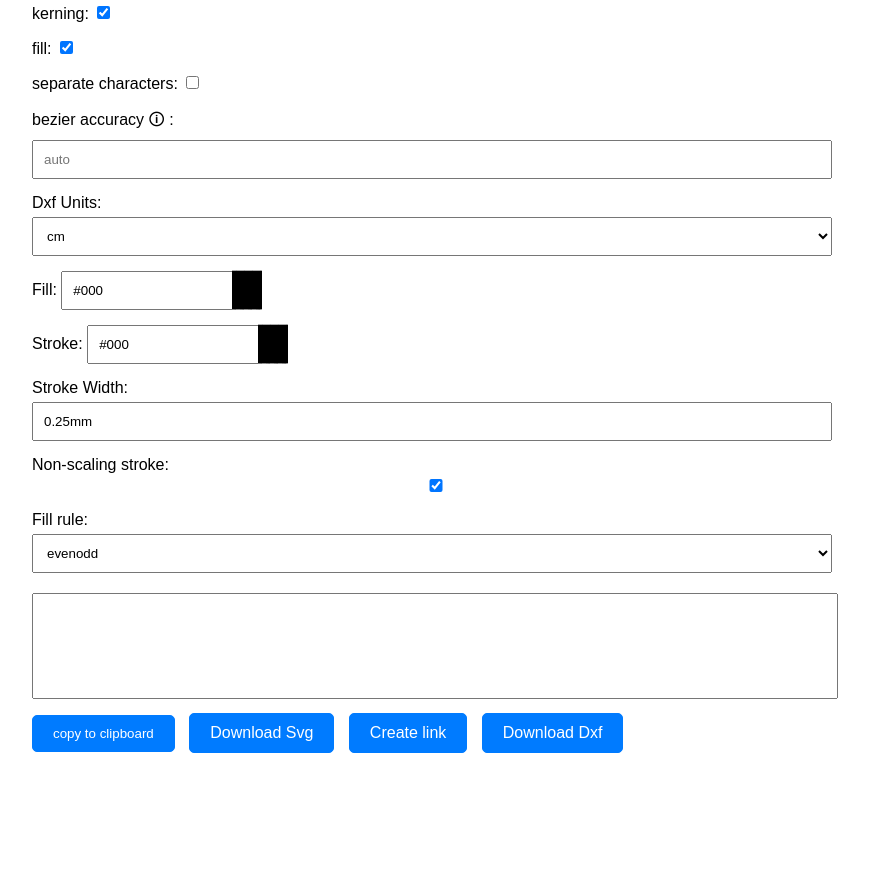
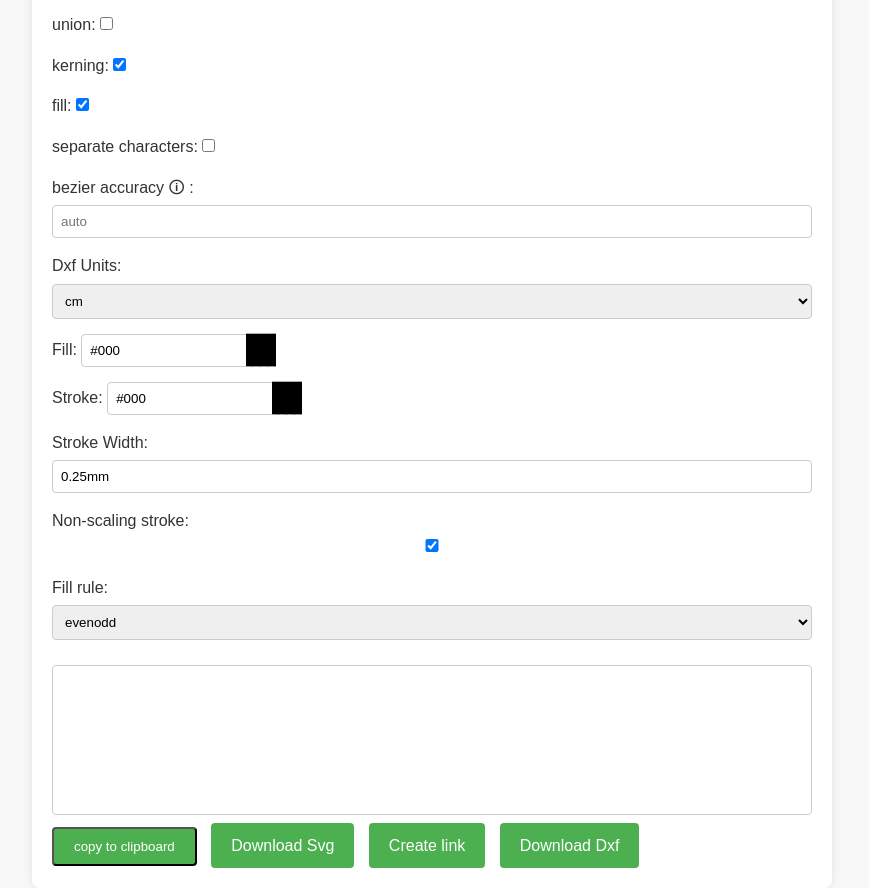
Before and after one commit to theriturajps/Text-To-SVG-Convertor, a website with bundled scripts: page index.html in a window 1280 px wide. Shown: the part 545-1433 px from the top of the page, without its empty margins (208-1077 px from the left). Before the commit the page ends 1318 px from the top, so only its background shows below. Built offline with nearby package versions, Linux system fonts and the light colour scheme; no server answers.

Commit message:
Update index.css

```diff
--- a/index.css
+++ b/index.css
@@ -1,67 +1,97 @@
-body {
-    font-family: 'Arial', sans-serif;
+/* Reset some default styles */
+html, body, h1, h2, h3, p, div, select, input, textarea, button {
   margin: 0;
   padding: 0;
   box-sizing: border-box;
 }
 
+body {
+  font-family: 'Arial', sans-serif;
+  background-color: #f8f8f8;
+  color: #333;
+  line-height: 1.6;
+}
+
+/* Header Styles */
 h1 {
   text-align: center;
+  margin: 20px 0;
 }
 
+/* Main Content Styles */
 main {
   max-width: 800px;
   margin: 0 auto;
-    padding: 20px;
 }
 
+.content {
+  background-color: #fff;
+  padding: 20px;
+  border-radius: 8px;
+  box-shadow: 0 0 10px rgba(0, 0, 0, 0.1);
+}
+
+/* Input Styles */
 .input-holder {
   margin-bottom: 15px;
 }
 
-.input {
-    width: 100%;
-    padding: 10px;
-    margin-top: 5px;
-    box-sizing: border-box;
+label {
+  display: block;
+  margin-bottom: 5px;
 }
 
-.input-text {
+.input, .input-text, .input-size, .input-fill, .input-stroke, .input-stroke-width {
   width: 100%;
+  padding: 8px;
+  border: 1px solid #ccc;
+  border-radius: 4px;
+  margin-top: 5px;
 }
 
-.input-size {
-    width: 80px;
+/* Checkbox Styles */
+.input-union, .input-kerning, .input-filled, .input-separate, .input-stroke-non-scaling {
+  margin-top: 0;
 }
 
-.textarea-container {
-    position: relative;
-}
-
-textarea {
-    width: 100%;
-    height: 100px;
-    resize: none;
-}
-
-.buttons-container {
-    margin-top: 10px;
-}
-
+/* Button Styles */
 .btn {
   display: inline-block;
   padding: 10px 20px;
   margin-right: 10px;
+  background-color: #4CAF50;
+  color: #fff;
   text-decoration: none;
-    color: #fff;
-    background-color: #007BFF;
-    border: 1px solid #007BFF;
-    border-radius: 5px;
+  border-radius: 4px;
   cursor: pointer;
 }
 
-#svg-render {
-    margin-top: 20px;
+/* Textarea Styles */
+textarea {
+  width: 100%;
+  height: 150px;
+  padding: 8px;
+  margin-top: 10px;
+  border: 1px solid #ccc;
+  border-radius: 4px;
+  resize: none;
 }
 
-/* Add any additional styles as needed */
+/* Responsive Styles */
+@media only screen and (max-width: 600px) {
+  main {
+    width: 90%;
+  }
+}
+
+@media only screen and (min-width: 601px) and (max-width: 768px) {
+  main {
+    width: 80%;
+  }
+}
+
+@media only screen and (min-width: 769px) {
+  main {
+    width: 70%;
+  }
+}
```
Lines whose indentation alone changed are shown as unchanged.
